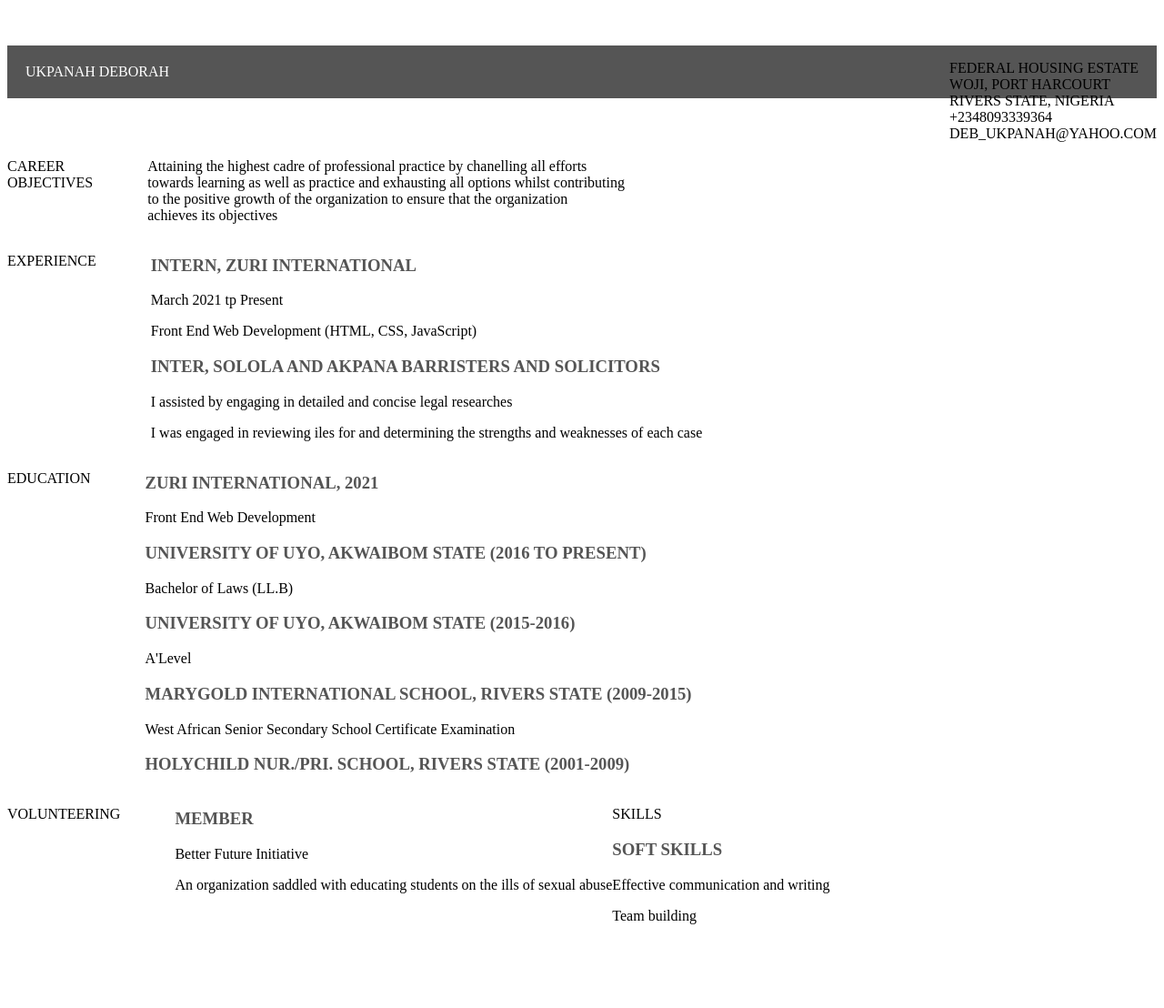
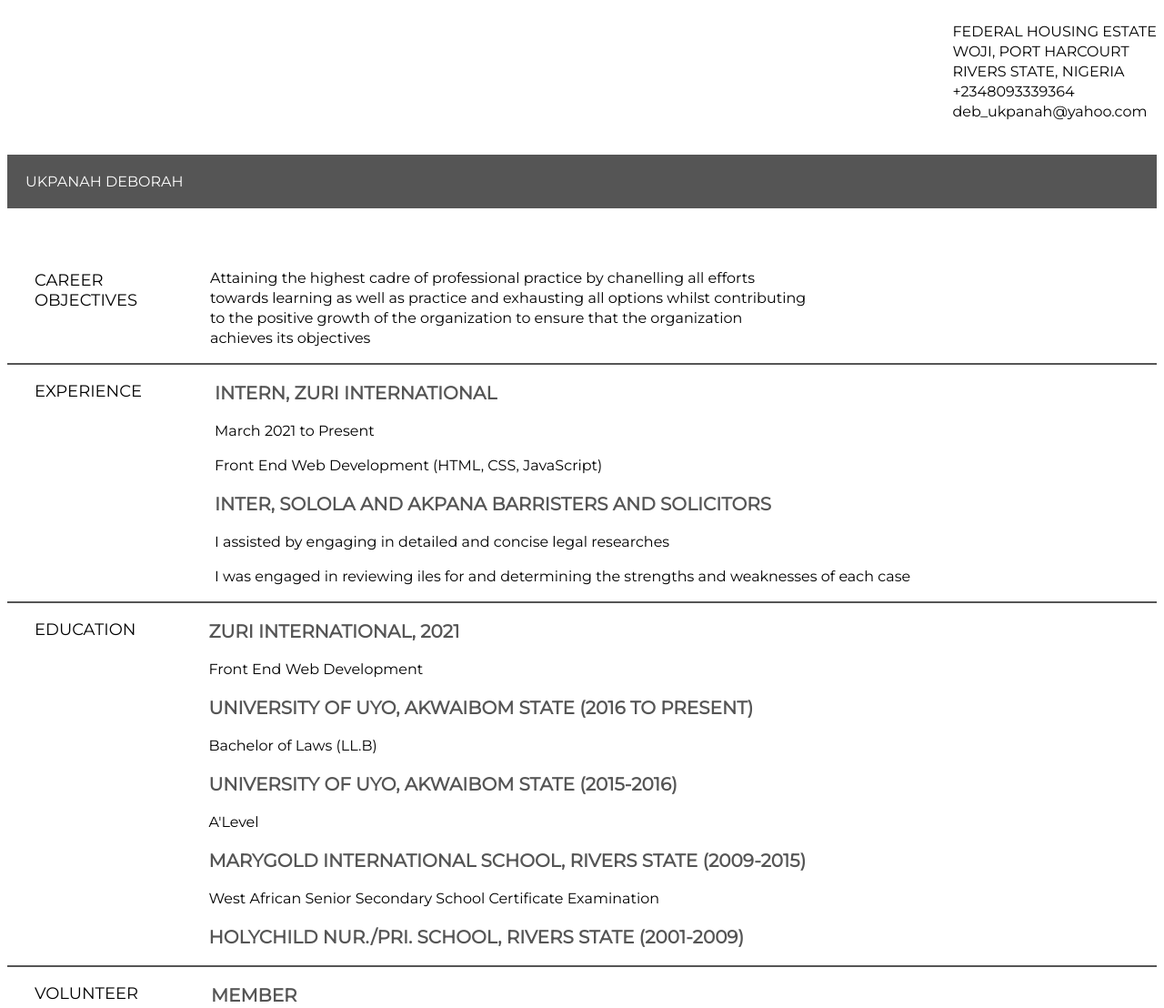
Before and after one commit to Debbyyy/zuri-cv-task, a plain HTML site: page index.html in a window 1280 px wide. Shown: the top 1108 px of the page at 91% size. Before the commit the page ends 1040 px from the top, so only its background shows below. Drawn offline with Linux system fonts and the light colour scheme.

Commit message:
fixed:cv

```diff
--- a/index.html
+++ b/index.html
@@ -5,6 +5,8 @@
     <meta charset="UTF-8">
     <meta http-equiv="X-UA-Compatible" content="IE=edge">
     <meta name="viewport" content="width=device-width, initial-scale=1.0">
+    <link rel="preconnect" href="https://fonts.gstatic.com">
+    <link href="https://fonts.googleapis.com/css2?family=Montserrat&display=swap" rel="stylesheet">
     <link href="style.css" rel="stylesheet">
     <title>My CV</title>
 </head>
@@ -12,13 +14,15 @@
 <body>
     <div class="address">
         <p>federal housing estate<br>woji, port harcourt<br>rivers state,
-            nigeria<br>+2348093339364<br>deb_ukpanah@yahoo.com</p>
+            nigeria<br>+2348093339364<br>
+            <span>deb_ukpanah@yahoo.com</span>
+        </p>
     </div>
     <div class="name-box">UKPANAH DEBORAH</div>
     <div class="container">
         <div class="row">
             <div>
-                <p>CAREER<br> OBJECTIVES</p>
+                <p class="title">CAREER<br> OBJECTIVES</p>
             </div>
             <div class="row-text">
                 <p>Attaining the highest cadre of professional practice by chanelling all efforts<br> towards learning
@@ -29,11 +33,11 @@
 
         <div class="row">
             <div>
-                <p>EXPERIENCE</p>
+                <p class="title">EXPERIENCE</p>
             </div>
             <div class="row-text">
                 <h3>intern, zuri international</h3>
-                <p>March 2021 tp Present</p>
+                <p>March 2021 to Present</p>
                 <p>Front End Web Development (HTML, CSS, JavaScript)</p>
                 <div>
                     <h3>inter, solola and akpana barristers and solicitors</h3>
@@ -46,7 +50,7 @@
 
         <div class="row">
             <div>
-                <p>EDUCATION</p>
+                <p class="title">EDUCATION</p>
             </div>
             <div class="row-text">
                 <h3>zuri international, 2021</h3>
@@ -71,20 +75,25 @@
 
         <div class="row">
             <div>
-                <p>VOLUNTEERING</p>
+                <p class="title">VOLUNTEER</p>
             </div>
             <div class="row-text">
                 <h3>member</h3>
                 <p>Better Future Initiative</p>
                 <p>An organization saddled with educating students on the ills of sexual abuse</p>
             </div>
+        </div>
+        <div class="row">
             <div>
-                <p>SKILLS</p>
+                <p class="title">SKILLS</p>
+            </div>
+            <div class="row-text">
                 <h3>soft skills</h3>
                 <p>Effective communication and writing</p>
                 <p>Team building</p>
             </div>
         </div>
+    </div>
 </body>
 
 </html>
--- a/style.css
+++ b/style.css
@@ -1,14 +1,24 @@
+body {
+    font-family: 'Montserrat', sans-serif;
+}
 .address {
-   float: right;
-   clear: both;
+   /* float: right; */
+   /* clear: both; */
+   display: flex;
+   flex-direction: row;
+   justify-content: flex-end;
    text-transform: uppercase;
+   line-height: 22px;
    /* position: relative; */
+}
+.address span {
+    text-transform: lowercase;
 }
 .name-box {
     background-color: #555555;
     color: #fff;
     padding: 20px;
-    margin-top: 50px;
+    margin-top: 20px;
     margin-bottom: 50px;
     /* position: absolute; */
 }
@@ -19,12 +29,19 @@
 .row {
     display: flex;
     flex-direction: row;
+    border-bottom: 2px solid #555555;
+    padding: 0px 30px;
     /* margin-right: 20px; */
 }
 .row-text {
-    margin-left: 60px;
+    margin-left: 80px;
+    line-height: 22px;
+}
+.title {
+    font-size: 18px;
 }
 h3 {
     text-transform: uppercase;
     color: #555555;
+    font-size: 20px;
 }
```
Also changed, not shown: 1 other file.
